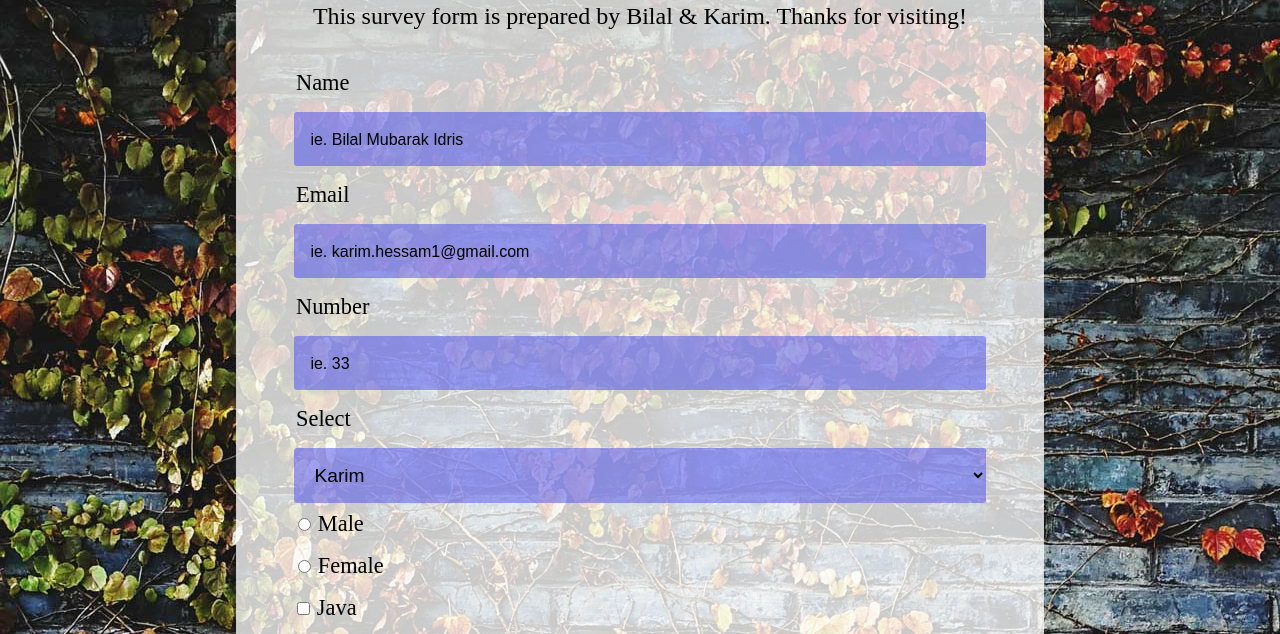
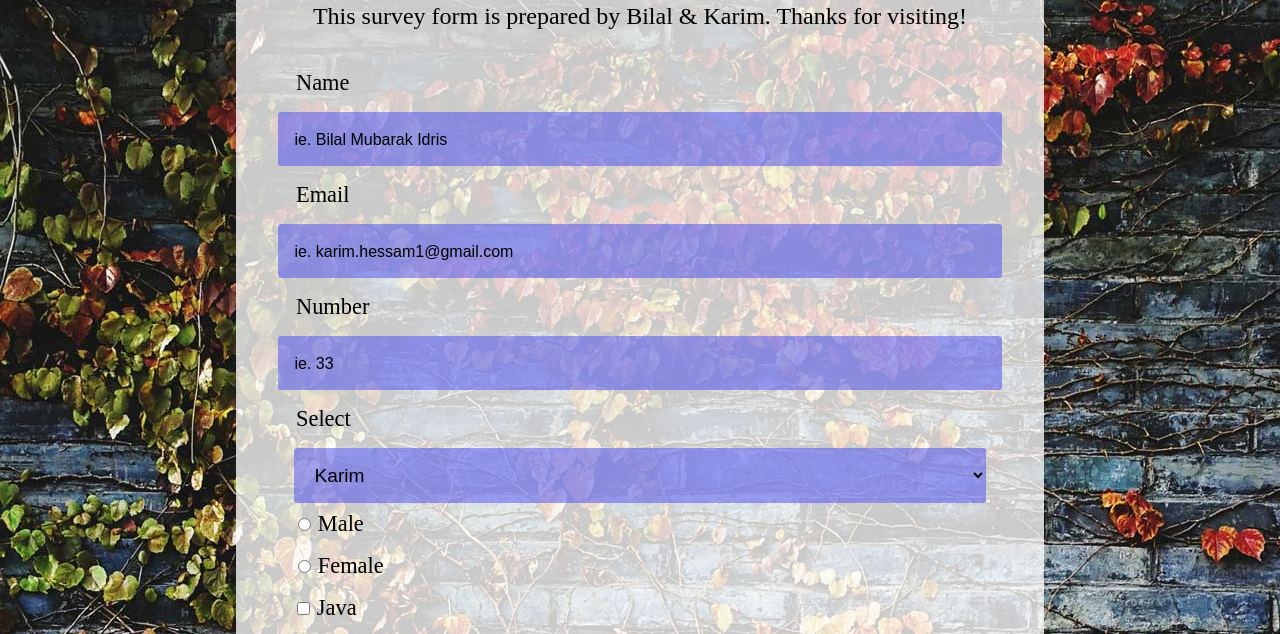
Before and after one commit to karimhessam/survey-form, a plain HTML site: page index.html in a window 1280 px wide. Shown: the part 154-788 px from the top of the page. Drawn offline with Linux system fonts and the light colour scheme.

Commit message:
added checker js codes

```diff
--- /dev/null
+++ b/css/style.css
@@ -0,0 +1,86 @@
+body{
+    padding: 0;
+    margin: 0;
+    box-sizing: border-box;
+    background-image: url(images/background.jpg);
+
+}
+
+.container{
+    padding: 20px;
+    width: 60%;
+    margin: 50px auto;
+    background-color: #ffffffc4;
+}
+
+.container h1{
+    text-align: center;
+    font-size: 2.5rem;
+    margin: 1rem 0;
+    font-style: italic;
+    color: #000000;
+}
+.container p{
+    font-size: 1.5rem;
+    color: #000000;
+    text-align: center;
+
+}
+
+form{
+    display: flex;
+    flex-direction: column;
+    /* align-items: center; */
+}
+
+input[type="text"],
+input[type="email"],
+input[type="number"],
+textarea,
+select{
+    width: 90%;
+    margin: 0 auto;
+    padding: 1rem;
+    border-radius: 3px;
+    border: none;
+    outline: none;
+    background-color: #4649f07e;
+    color: #000000;
+    font-size: 1.2rem;
+
+}
+button{
+    padding: 15px 0;
+    font-size: 1.2rem;
+    background-color: #4649f07e;
+    cursor: pointer;
+    border: none;
+    width: 90%;
+    margin: 20px auto;
+}
+
+::placeholder {
+    color: #000000;
+    font-size: 1rem;
+  }
+
+  form label{
+    text-align: left;
+    font-size: 1.4rem;
+    color: #000000;
+    margin: 1rem 2.5rem;
+  }
+
+  .radio-container,
+  .checkbox-container{
+    display: flex;
+    flex-direction: column;
+    width: 90%;
+    padding: 0 1.8rem;
+  }
+    .row{
+        margin: 0.5rem;
+    }
+  .row label{
+    margin-left: 0;
+  }
--- a/index.html
+++ b/index.html
@@ -1,31 +1,28 @@
-<html>
+<!DOCTYPE html>
+<html lang="en">
   <head>
+    <meta charset="UTF-8">
     <title>Survey Form</title>
     <link rel="stylesheet" href="style.css" />
   </head>
+
   <body>
+    <script src="https://cdn.freecodecamp.org/testable-projects-fcc/v1/bundle.js"></script>
     <div class="container">
       <h1 id="title">Bilal & Karim Survey Form</h1>
       <p id="description">
         This survey form is prepared by Bilal & Karim. Thanks for visiting!
       </p>
       <form id="survey-form">
-        <label for="name" id="name-lable">Name</label>
-        <input type="text" id="name" placeholder="ie. Bilal Mubarak Idris" />
-        <label for="email" id="email-lable">Email</label>
-        <input
-          type="email"
-          id="email"
-          placeholder="ie. karim.hessam1@gmail.com"
-        />
-        <label for="number" id="number-lable">Number</label>
-        <input
-          type="number"
-          id="number"
-          min="20"
-          max="80"
-          placeholder="ie. 33"
-        />
+        <label for="name" id="name-label">Name</label>
+        <input required type="text" id="name" placeholder="ie. Bilal Mubarak Idris" />
+
+        <label for="email" id="email-label">Email</label>
+        <input type="email" required id="email" placeholder="ie. karim.hessam1@gmail.com"/>
+
+        <label for="number" id="number-label">Number</label>
+        <input type="number" id="number" min="20" max="80" placeholder="ie. 33"/>
+
         <label for="dropdown">Select</label>
         <select id="dropdown">
           <option value="karim">Karim</option>
@@ -55,5 +52,6 @@
         <button id="submit">Submit</button>
       </form>
     </div>
+    <script  src="js/index.js"></script>
   </body>
 </html>
```
Also changed, not shown: js/index.js (added, +28 -0 lines), license.txt (added), 2 other files.
